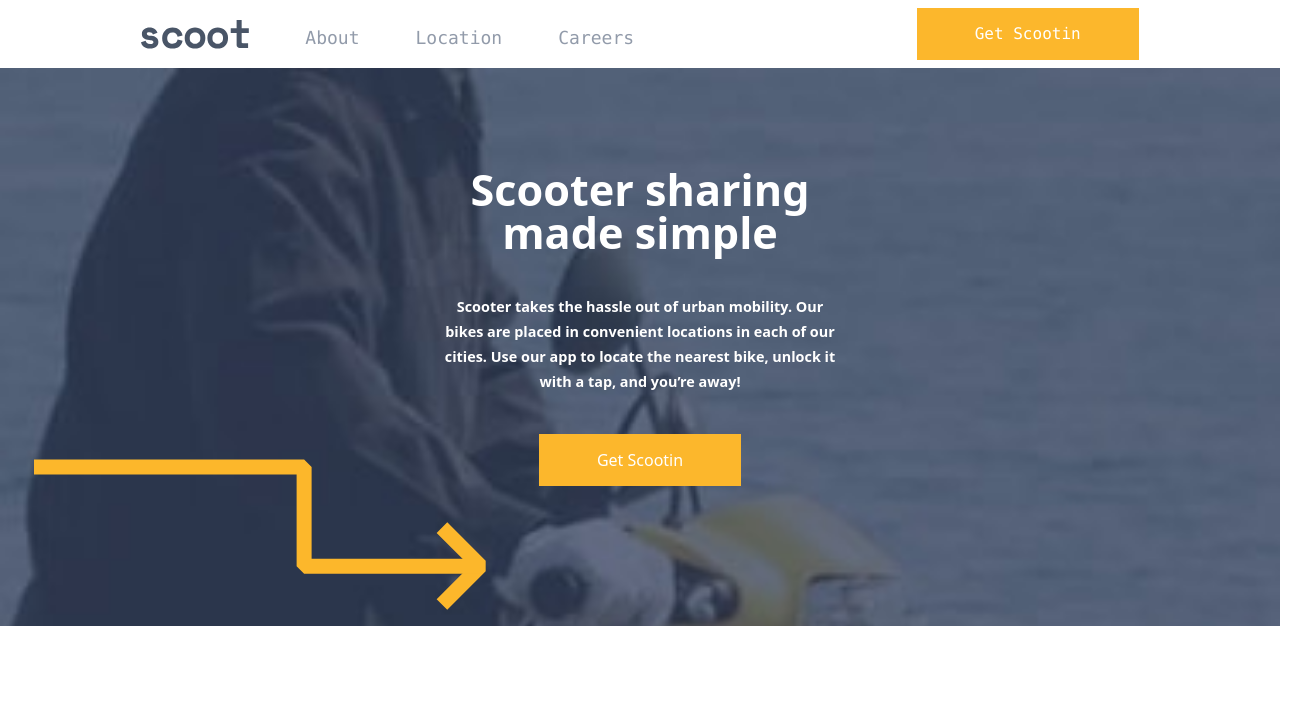
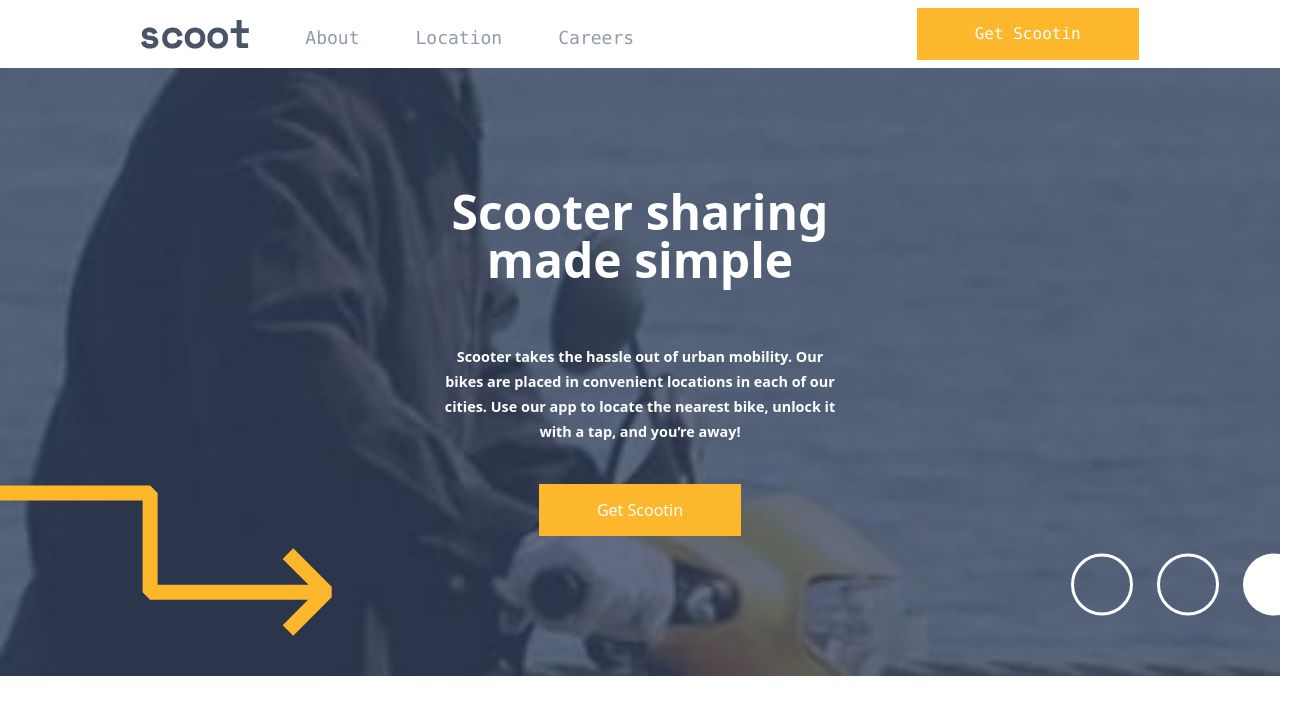
Before and after one commit to sphnikola/scoot, a React (Vite) app: page / in a window 1280 px wide. Shown: the top 714 px of the page, 1305 px wide, since content can reach past the window. Built offline with nearby package versions, Linux system fonts and the light colour scheme.

Commit message:
Add svg to hero section for sm and md screens

```diff
--- a/src/App.jsx
+++ b/src/App.jsx
@@ -2,6 +2,7 @@
 import home_hero_mobile from "./assets/images/home-hero-mobile.jpg";
 import home_hero_tablet from "./assets/images/home-hero-tablet.jpg";
 import right_arrow from "./assets/patterns/right-arrow.svg";
+import white_circles from "./assets/patterns/white-circles.svg";
 function App() {
   return (
     <>
@@ -26,10 +27,10 @@
           </div>
         </div>
       </header>
-      <section className="hero ">
-        <div className="max-w-[515px] mx-auto relative">
-          <div className="flex flex-col justify-center items-center text-center pt-[100px] pb-[140px] px-[54.5px] text-white gap-y-10">
-            <h2 className="text-[2.7em] leading-[43.2px] font-semibold ">
+      <section className="hero pt-[100px] pb-[140px] px-[54.5px] relative">
+        <div className="max-w-[515px] mx-auto ">
+          <div className="flex flex-col justify-center items-center text-center  text-white gap-y-10">
+            <h2 className="text-[2.7em] leading-[43.2px] font-semibold md:text-[3rem] md:leading-[48px] md:p-5 ">
               Scooter sharing made simple
             </h2>
             <p className="text-[0.9rem] max-w-[405px] leading-[25px]  font-semibold">
@@ -40,10 +41,6 @@
             <button className="bg-button-bg px-14 py-3 border-2 border-solid border-button-bg text-white hover:text-yellow-500 hover:bg-transparent">
               Get Scootin
             </button>
-            <img
-              className="absolute top-[70%] right-[80%] "
-              src={right_arrow}
-            />
           </div>
         </div>
       </section>
--- a/src/index.css
+++ b/src/index.css
@@ -7,3 +7,53 @@
   background-size: cover;
   background-repeat: no-repeat;
 }
+.hero::before {
+  content: "";
+  background: url("./assets/patterns/right-arrow.svg");
+  background-repeat: no-repeat;
+  position: absolute;
+  background-position: bottom left;
+  top: 0px;
+  left: -300px;
+  right: 0px;
+  bottom: 60px;
+  /* opacity: 0.5; */
+}
+
+@media (min-width: 640px) {
+  .hero::before {
+    content: "";
+    background: url("./assets/patterns/right-arrow.svg");
+    background-repeat: no-repeat;
+    position: absolute;
+    background-position: bottom left;
+    top: 0px;
+    left: -120px;
+    right: 0px;
+    bottom: 40px;
+  }
+
+  .hero::after {
+    content: "";
+    background: url("./assets/patterns/white-circles.svg");
+    background-repeat: no-repeat;
+    position: absolute;
+    background-position: bottom right;
+    top: 0px;
+    left: 0px;
+    right: -25px;
+    bottom: 60px;
+  }
+}
+
+/* @media (min-width: 768px) and (max-width: 1024px) {
+  .hero::after {
+    content: "";
+    background: url("./assets/images/star.png");
+    position: absolute;
+    top: 0px;
+    right: 0px;
+    bottom: 0px;
+    left: 0px;
+    opacity: 0.3;
+  } */
```
